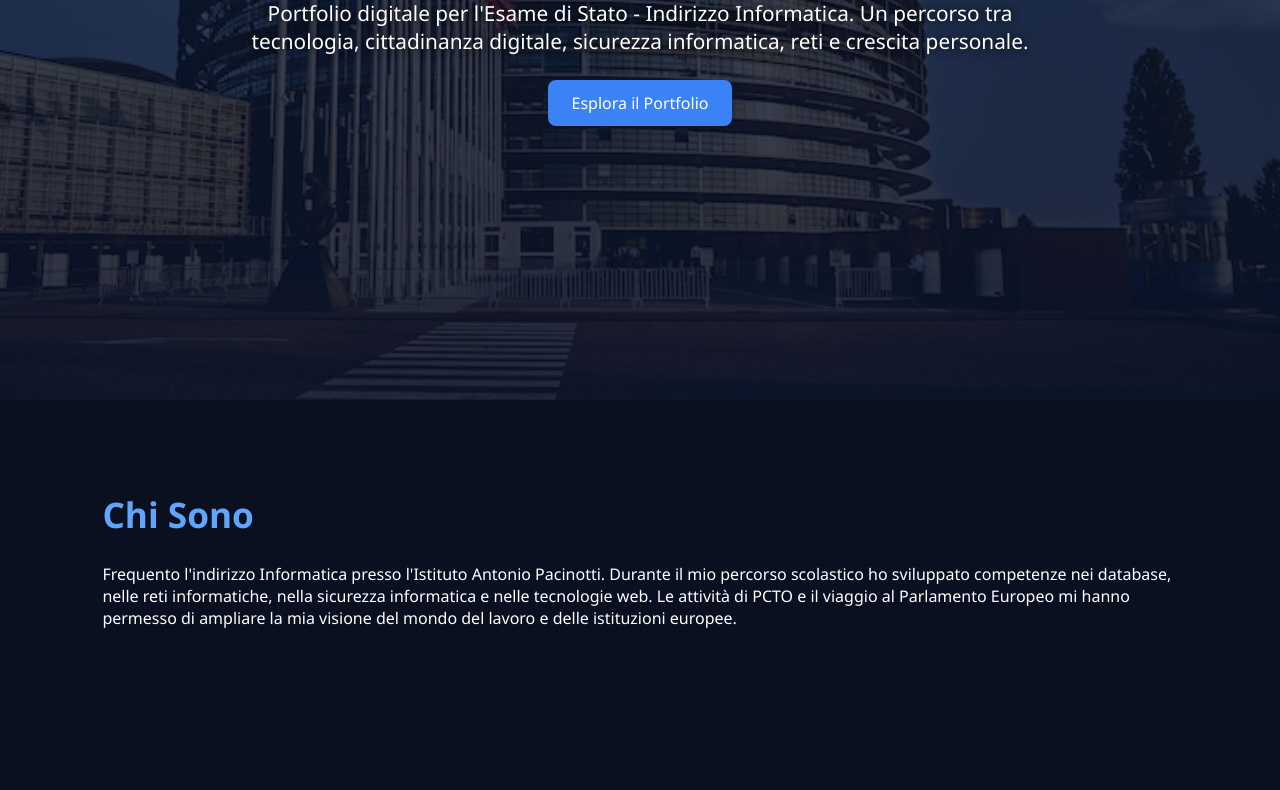
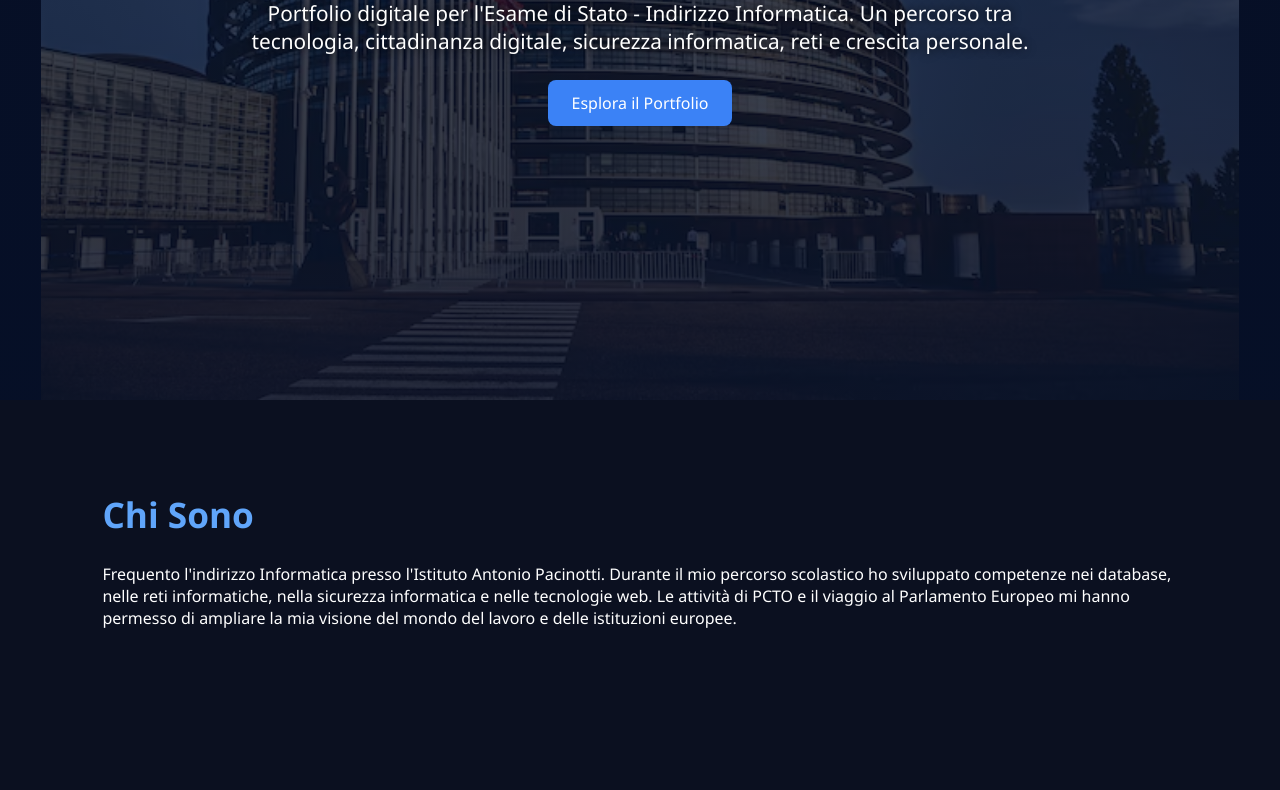
Before and after one commit to SergioSommonte/portfolio-maturita, a plain HTML site: page index.html in a window 1280 px wide. Shown: the part 400-1190 px from the top of the page. Drawn offline with Linux system fonts and the light colour scheme.

Commit message:
Update background size and add newline at end of file

```diff
--- a/index.html
+++ b/index.html
@@ -25,9 +25,10 @@ rgba(5,15,40,0.85)
 ),
 url("bruxelles.jpg");
 
-background-size:cover;
+background-size:contain;
 background-position:center;
 background-repeat:no-repeat;
+background-color:#0b1020;
 }
 .hero h1{
 font-size:5rem;
```
